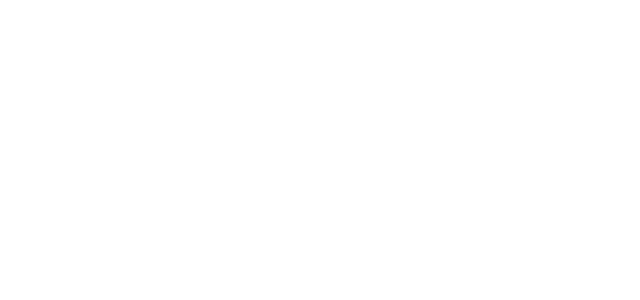
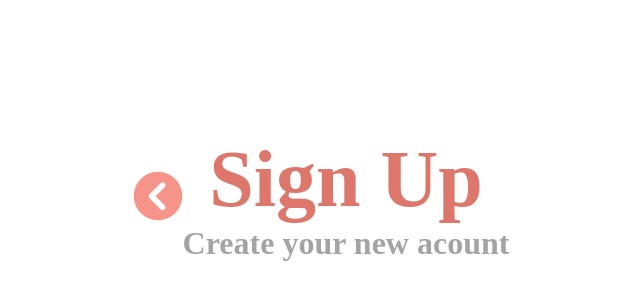
Before and after one commit to souzabweatriz/GlamSync-FrontEnd, a Next.js app: page /signUp in a window 1280 px wide. Shown: the part 202-502 px from the top of the page, without its empty margins (319-959 px from the left). Built offline with nearby package versions, Linux system fonts and the light colour scheme.

Commit message:
feat: start 'SignUp' page

```diff
--- a/app/page.jsx
+++ b/app/page.jsx
@@ -7,7 +7,7 @@
     const router = useRouter();
 
     useEffect(() => {
-        router.push("/login");
+        router.push("/signUp");
     }, [router]);
 
 return (
--- a/app/signUp/page.jsx
+++ b/app/signUp/page.jsx
@@ -8,7 +8,15 @@
 
     return (
         <div className={styles.signUp}>
-
+            <div className={styles.header}>
+                <div className={styles.icon}>
+                    <img className={styles.back_icon} src="/back-icon.png" alt="" />
+                </div>
+                <div className={styles.text}>
+                    <h1>Sign Up</h1>
+                    <h2>Create your new acount</h2>
+                </div>
+            </div>
         </div>
     )
 }
--- a/app/signUp/signUp.module.css
+++ b/app/signUp/signUp.module.css
@@ -1,5 +1,39 @@
 .signUp {
     width: 100%;
-    height: 100%;
-    background-color: #099;
+    height: 100vh;
+    background-color: #fff;
+    display: flex;
+    flex-direction: column;
+    align-items: center;
+    justify-content: center;
 }
+
+.header {
+    width: 100%;
+    display: flex;
+    flex-direction: row;
+    align-items: center;
+    justify-content: center;
+}
+
+.icon .back_icon{
+    width: 50px;
+    height: 50px;
+}
+
+.header .text {
+    display: flex;
+    flex-direction: column;
+    align-items: center;
+    justify-content: center;
+}
+
+.text h1 {
+    color: #DD776C;
+    font-size: 5rem;
+}
+
+.text h2 {
+    color: #A4A4A4;
+    font-size: 2rem;
+}
```
Also changed, not shown: public/back-icon.png (added).
